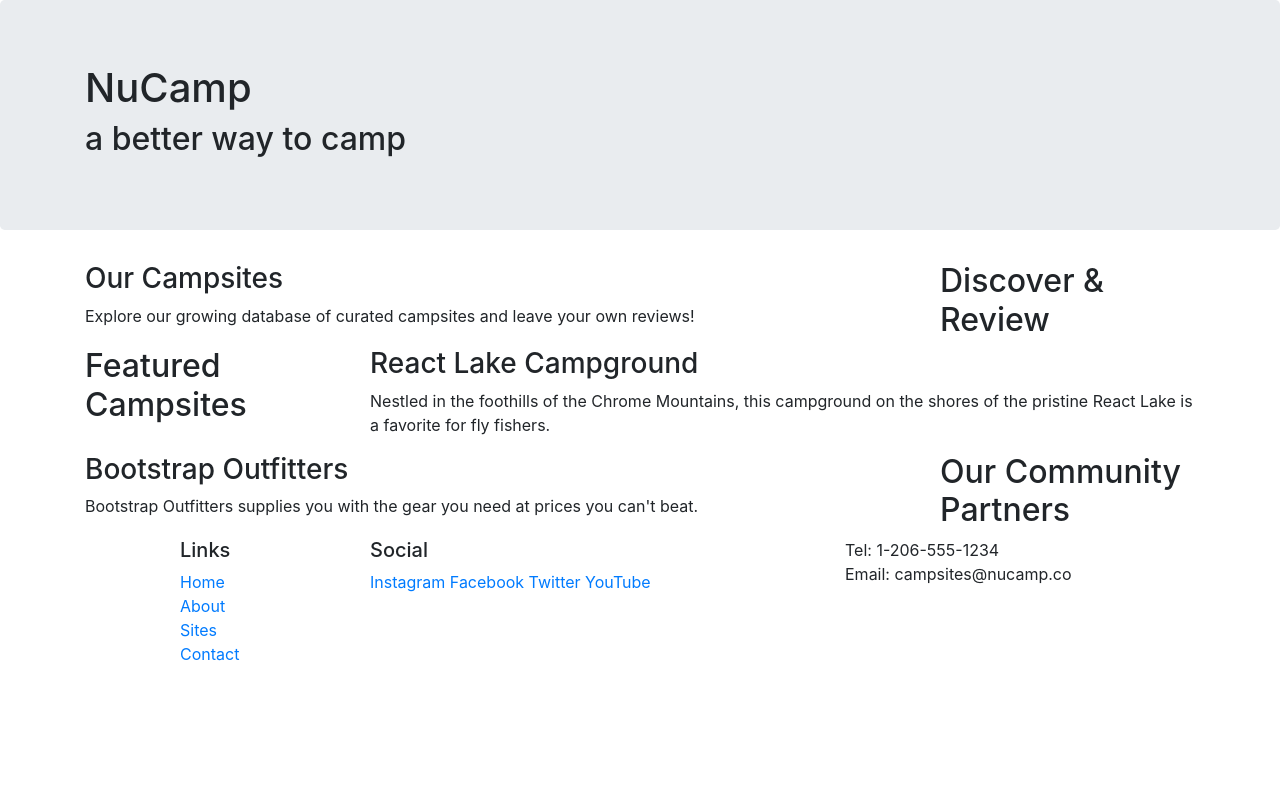
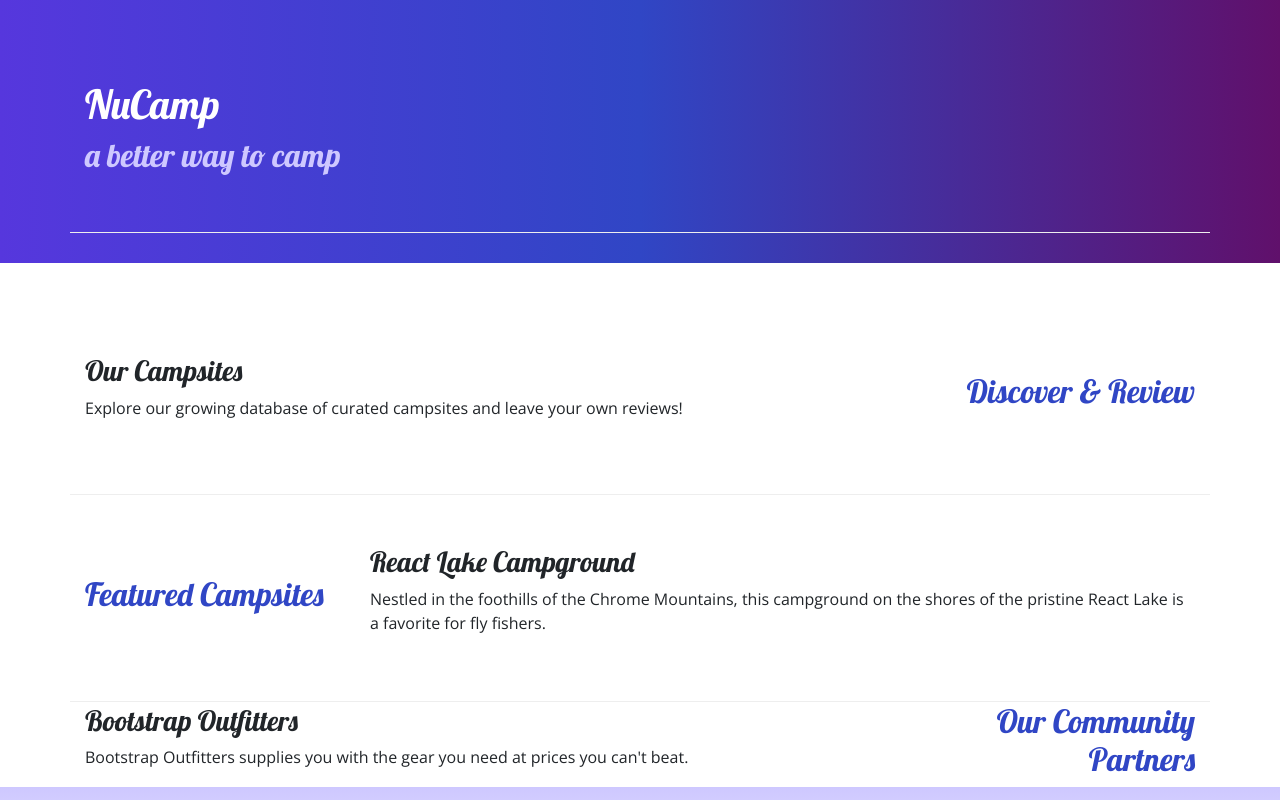
Before and after one commit to darthj/nucamp-bootstrap, a website: page index.html in a window 1280 px wide. Shown: the top 800 px of the page. Drawn offline with nearby package versions, Linux system fonts and the light colour scheme.

Commit message:
add custom styles

```diff
--- /dev/null
+++ b/css/styles.css
@@ -0,0 +1,34 @@
+body {
+  font-family: 'Open Sans', sans-serif;
+}
+
+h1,
+h2,
+h3 {
+  font-family: 'Lobster', cursive;
+}
+
+h2 {
+  color: #3046c5;
+}
+
+header h2 {
+  color: #cec8ff;
+}
+
+footer {
+  background-image: linear-gradient(#cec8ff, white);
+  padding: 20px 0;
+}
+
+.jumbotron {
+  padding: 30px;
+  background-image: linear-gradient(to right, #5637dd, #3046c5, #60106b);
+  color: white;
+}
+
+.row-content {
+  padding: 50px 0;
+  border-bottom: 1px ridge;
+  min-height: 200px;
+}
--- a/index.html
+++ b/index.html
@@ -8,12 +8,18 @@
       rel="stylesheet"
       href="node_modules/bootstrap/dist/css/bootstrap.min.css"
     />
+    <!-- Additional CSS must be placed after Bootstrap CSS -->
+    <link
+      rel="stylesheet"
+      href="https://fonts.googleapis.com/css?family=Lobster|Open+Sans"
+    />
+    <link rel="stylesheet" href="css/styles.css" />
     <title>NuCamp A Better Way To Camp</title>
   </head>
   <body>
-    <header class="jumbotron">
+    <header class="jumbotron jumbotron-fluid">
       <div class="container">
-        <div class="row">
+        <div class="row row-content">
           <div class="col">
             <h1>NuCamp</h1>
             <h2>a better way to camp</h2>
@@ -23,9 +29,9 @@
     </header>
 
     <div class="container">
-      <div class="row">
+      <div class="row row-content align-items-center">
         <div class="col-sm-4 col-md-3 order-sm-last">
-          <h2>Discover & Review</h2>
+          <h2 class="text-sm-right">Discover & Review</h2>
         </div>
         <div class="col">
           <h3>Our Campsites</h3>
@@ -36,7 +42,7 @@
         </div>
       </div>
 
-      <div class="row">
+      <div class="row row-content align-items-center">
         <div class="col-sm-4 col-md-3">
           <h2>Featured Campsites</h2>
         </div>
@@ -49,9 +55,9 @@
         </div>
       </div>
 
-      <div class="row">
+      <div class="row align-items-center">
         <div class="col-sm-4 col-md-3 order-sm-last">
-          <h2>Our Community Partners</h2>
+          <h2 class="text-sm-right">Our Community Partners</h2>
         </div>
         <div class="col">
           <h3>Bootstrap Outfitters</h3>
@@ -75,14 +81,14 @@
               <li><a href="#">Contact</a></li>
             </ul>
           </div>
-          <div class="col-6 col-sm-5">
+          <div class="col-6 col-sm-5 text-center">
             <h5>Social</h5>
             <a href="http://instagram.com/">Instagram</a>
             <a href="http://facebook.com/">Facebook</a>
             <a href="http://twitter.com/">Twitter</a>
             <a href="http://youtube.com/">YouTube</a>
           </div>
-          <div class="col-sm-4">
+          <div class="col-sm-4 text-center">
             Tel: 1-206-555-1234<br />
             Email: campsites@nucamp.co
           </div>
```
